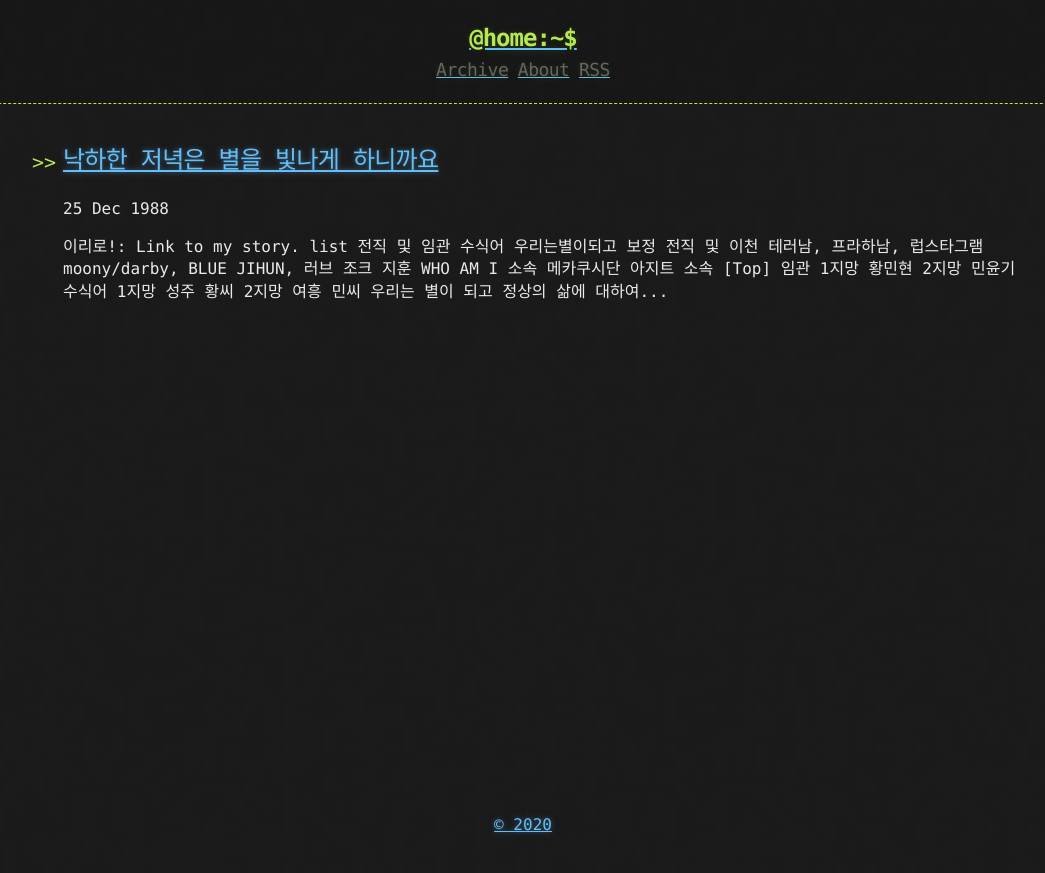
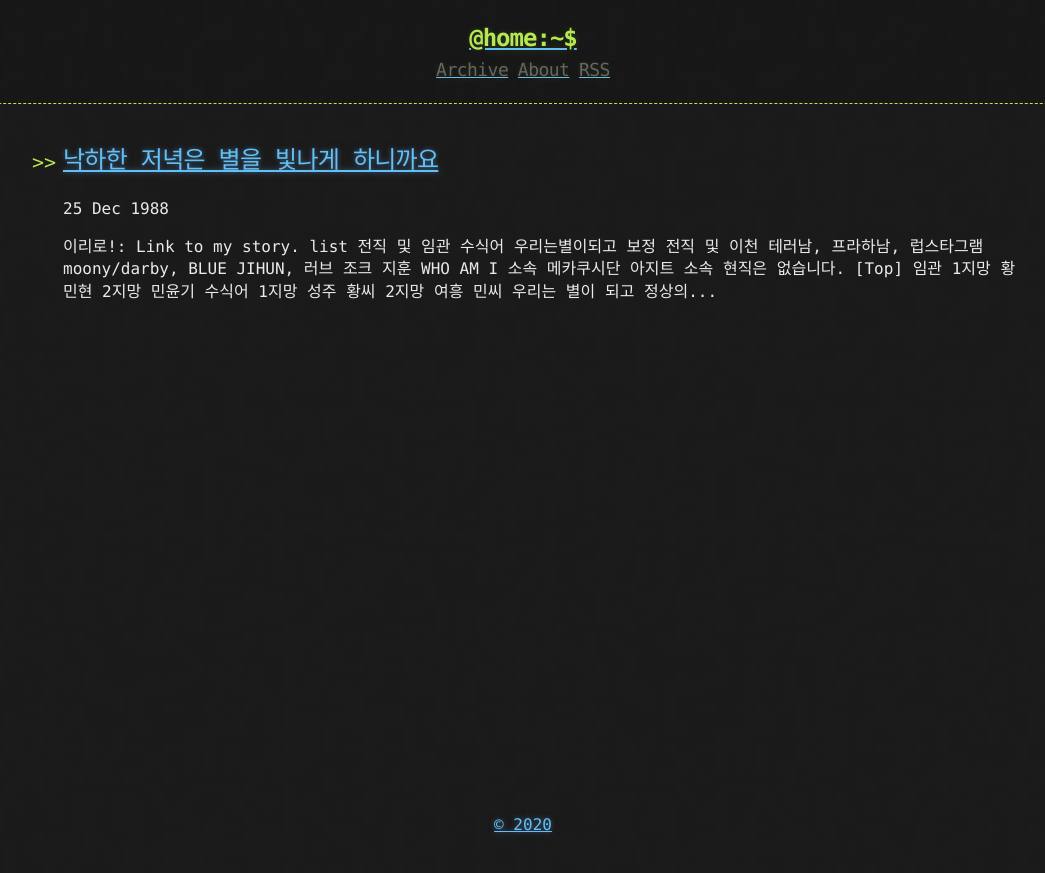
Before and after one commit to imrealz/imrealz.github.com, a Jekyll site: the page built from index.html, in a window 1280 px wide. Shown: the top 873 px of the page, without its empty margins (117-1162 px from the left). Built offline with Jekyll 4.4.1, drawn with Linux system fonts in a browser that asks for light colours; the list of posts is cut into pages by our own code.

Commit message:
Update 1988-12-25-우리는별이되고.md

```diff
--- a/_posts/1988-12-25-우리는별이되고.md
+++ b/_posts/1988-12-25-우리는별이되고.md
@@ -36,6 +36,10 @@ published: true
 
 ![허락](https://img1.daumcdn.net/thumb/R1280x0/?scode=mtistory2&fname=https%3A%2F%2Fk.kakaocdn.net%2Fdn%2FFBg3S%2FbtqCzBKjjLU%2FckSKG0spWYNAD61YIYe6Pk%2Fimg.jpg)
 [메카쿠시단 아지트 소속](https://story.kakao.com/_k9NzU9)
+
+
+
+현직은 없습니다.
 
 
  [[Top]](#top)
```
